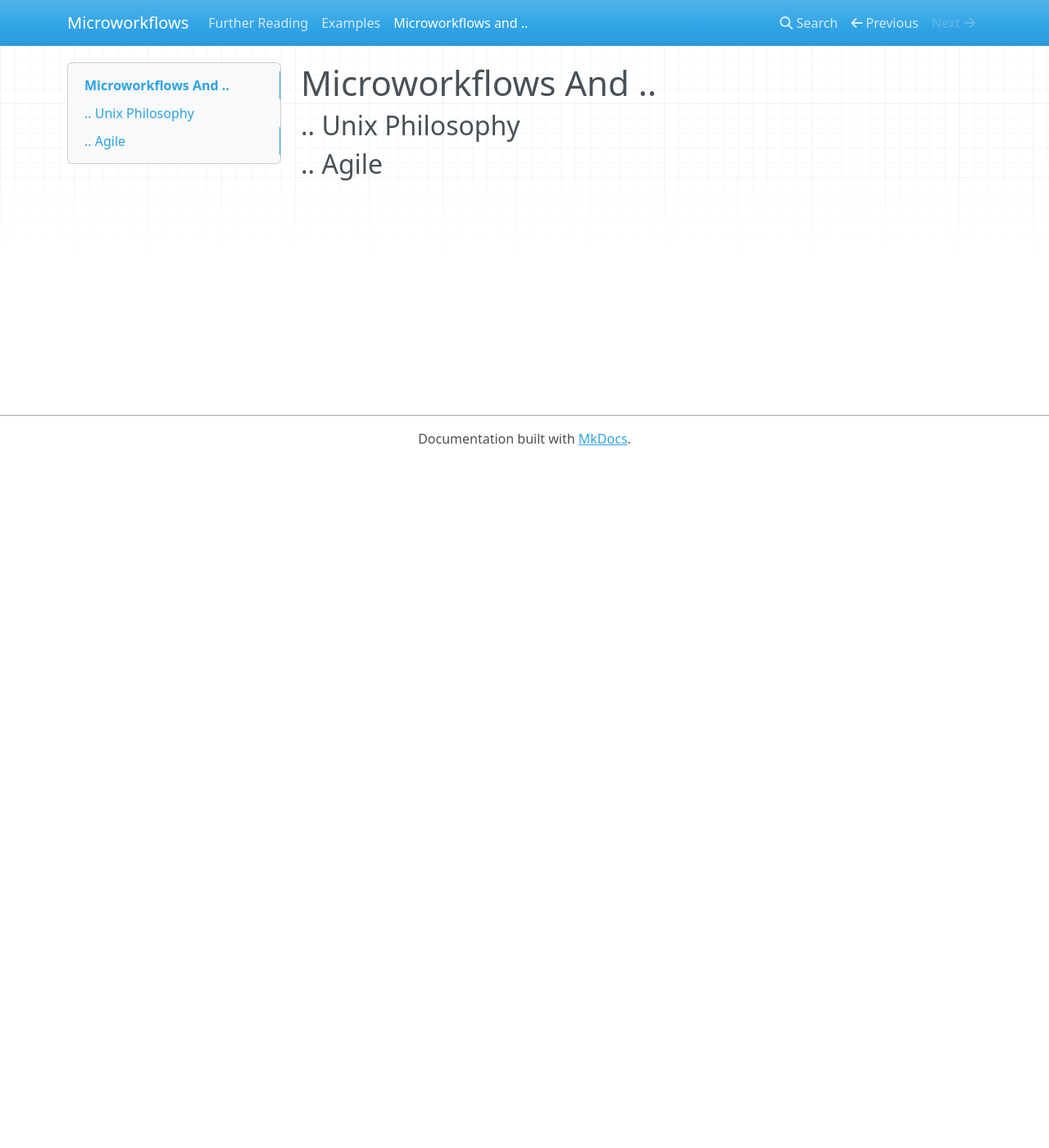
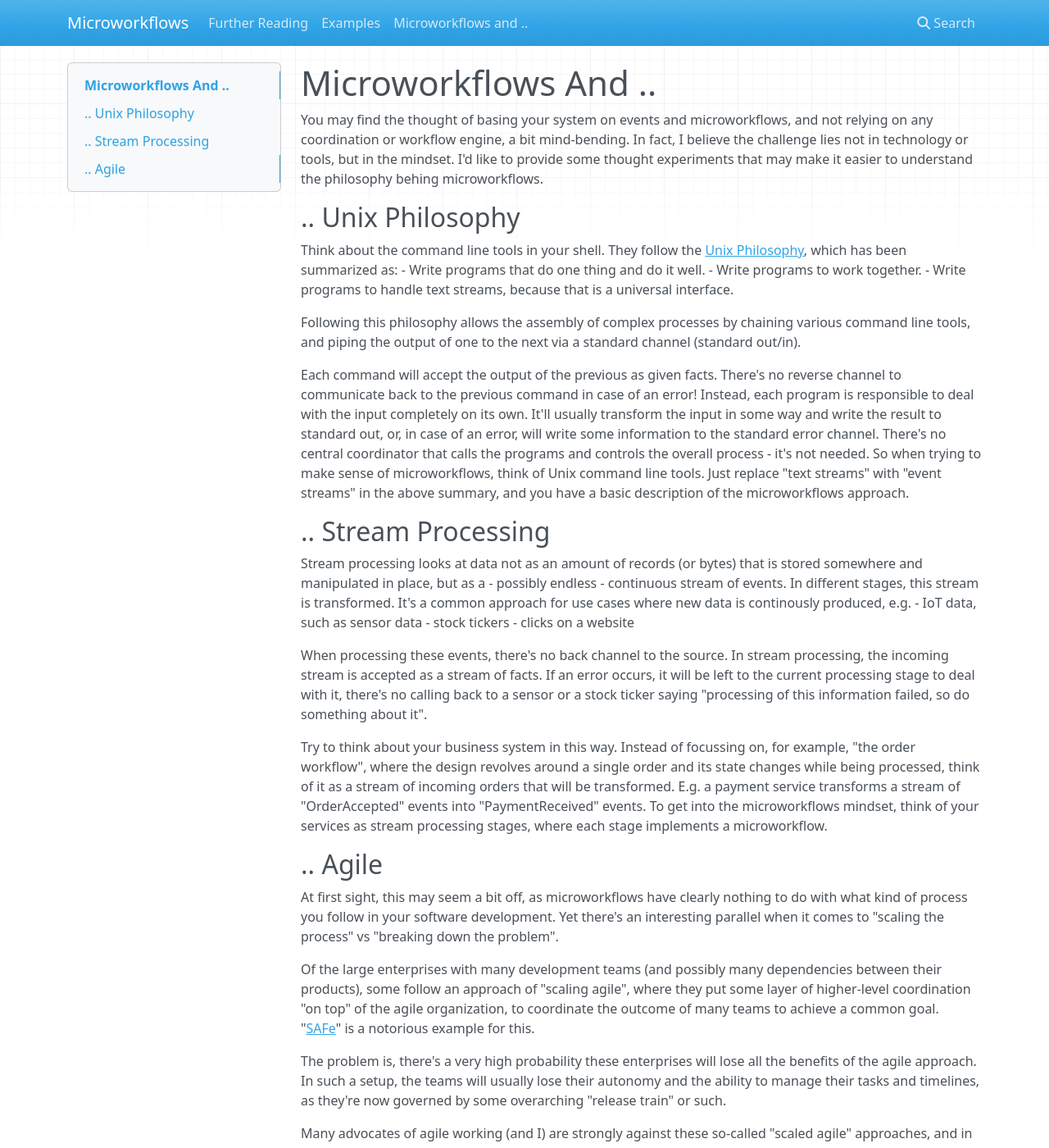
Before and after one commit to lutzh/microworkflows.org, an MkDocs documentation site: the page built from docs/related.md, in a window 1280 px wide and 1400 px high. Shown: the whole window at 82% size. Built offline with MkDocs 1.6.1, drawn with Linux system fonts in a browser that asks for light colours; nearby versions of some CDN libraries; some of the changed text lies outside the part shown.

Commit message:
wrote mindset page

```diff
--- a/docs/related.md
+++ b/docs/related.md
@@ -1,6 +1,40 @@
 # Microworkflows And ..
 
 
+You may find the thought of basing your system on events and microworkflows, and not relying on any coordination or workflow engine, a bit mind-bending. In fact, I believe the challenge lies not in technology or tools, but in the mindset. I'd like to provide some thought experiments that may make it easier to understand the philosophy behing microworkflows.
+
 ## .. Unix Philosophy
 
+Think about the command line tools in your shell. They follow the [Unix Philosophy](https://en.wikipedia.org/wiki/Unix_philosophy), which has been summarized as:
+- Write programs that do one thing and do it well.
+- Write programs to work together.
+- Write programs to handle text streams, because that is a universal interface.
+
+Following this philosophy allows the assembly of complex processes by chaining various command line tools, and piping the output of one to the next via a standard channel (standard out/in).
+
+Each command will accept the output of the previous as given facts. There's no reverse channel to communicate back to the previous command in case of an error! Instead, each program is responsible to deal with the input completely on its own. It'll usually transform the input in some way and write the result to standard out, or, in case of an error, will write some information to the standard error channel. There's no central coordinator that calls the programs and controls the overall process - it's not needed. So when trying to make sense of microworkflows, think of Unix command line tools. Just replace "text streams" with "event streams" in the above summary, and you have a basic description of the microworkflows approach.
+
+## .. Stream Processing
+
+Stream processing looks at data not as an amount of records (or bytes) that is stored somewhere and manipulated in place, but as a - possibly endless - continuous stream of events. In different stages, this stream is transformed. It's a common approach for use cases where new data is continously produced, e.g.
+- IoT data, such as sensor data
+- stock tickers
+- clicks on a website
+
+When processing these events, there's no back channel to the source. In stream processing, the incoming stream is accepted as a stream of facts. If an error occurs, it will be left to the current processing stage to deal with it, there's no calling back to a sensor or a stock ticker saying "processing of this information failed, so do something about it".
+
+Try to think about your business system in this way. Instead of focussing on, for example, "the order workflow", where the design revolves around a single order and its state changes while being processed, think of it as a stream of incoming orders that will be transformed. E.g. a payment service transforms a stream of "OrderAccepted" events into "PaymentReceived" events. To get into the microworkflows mindset, think of your services as stream processing stages, where each stage implements a microworkflow.
+
+
 ## .. Agile
+
+At first sight, this may seem a bit off, as microworkflows have clearly nothing to do with what kind of process you follow in your software development. Yet there's an interesting parallel when it comes to "scaling the process" vs "breaking down the problem".
+
+Of the large enterprises with many development teams (and possibly many dependencies between their products), some follow an approach of "scaling agile", where they put some layer of higher-level coordination "on top" of the agile organization, to coordinate the outcome of many teams to achieve a common goal. "[SAFe](https://en.wikipedia.org/wiki/Scaled_agile_framework)" is a notorious example for this.
+
+The problem is, there's a very high probability these enterprises will lose all the benefits of the agile approach. In such a setup, the teams will usually lose their autonomy and the ability to manage their tasks and timelines, as they're now governed by some overarching "release train" or such.
+
+Many advocates of agile working (and I) are strongly against these so-called "scaled agile" approaches, and in fact demand a different mindset, as expressed well in this tweet:
+
+
+I guess at this point you see the similarity: Don't "scale up" your system to handle complex workflows, instead "break down" the work into microworkflows.
--- a/mkdocs.yml
+++ b/mkdocs.yml
@@ -4,4 +4,4 @@ theme: mkdocs
 nav:
   - Further Reading: references.md
   - Examples: examples.md
-  - 'Microworkflows and ..': related.md
+  - 'Microworkflows and ..': mindset.md
```
